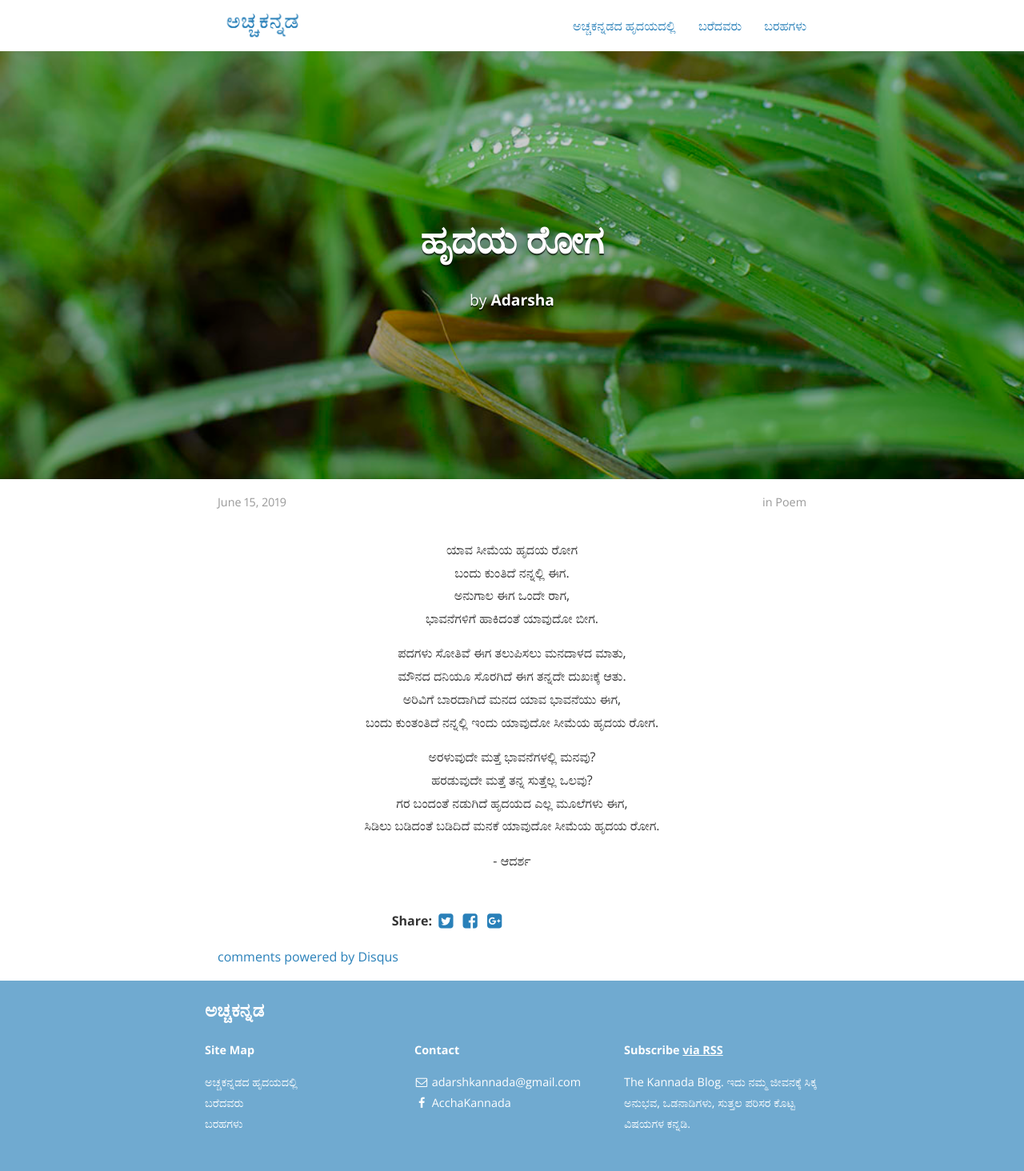
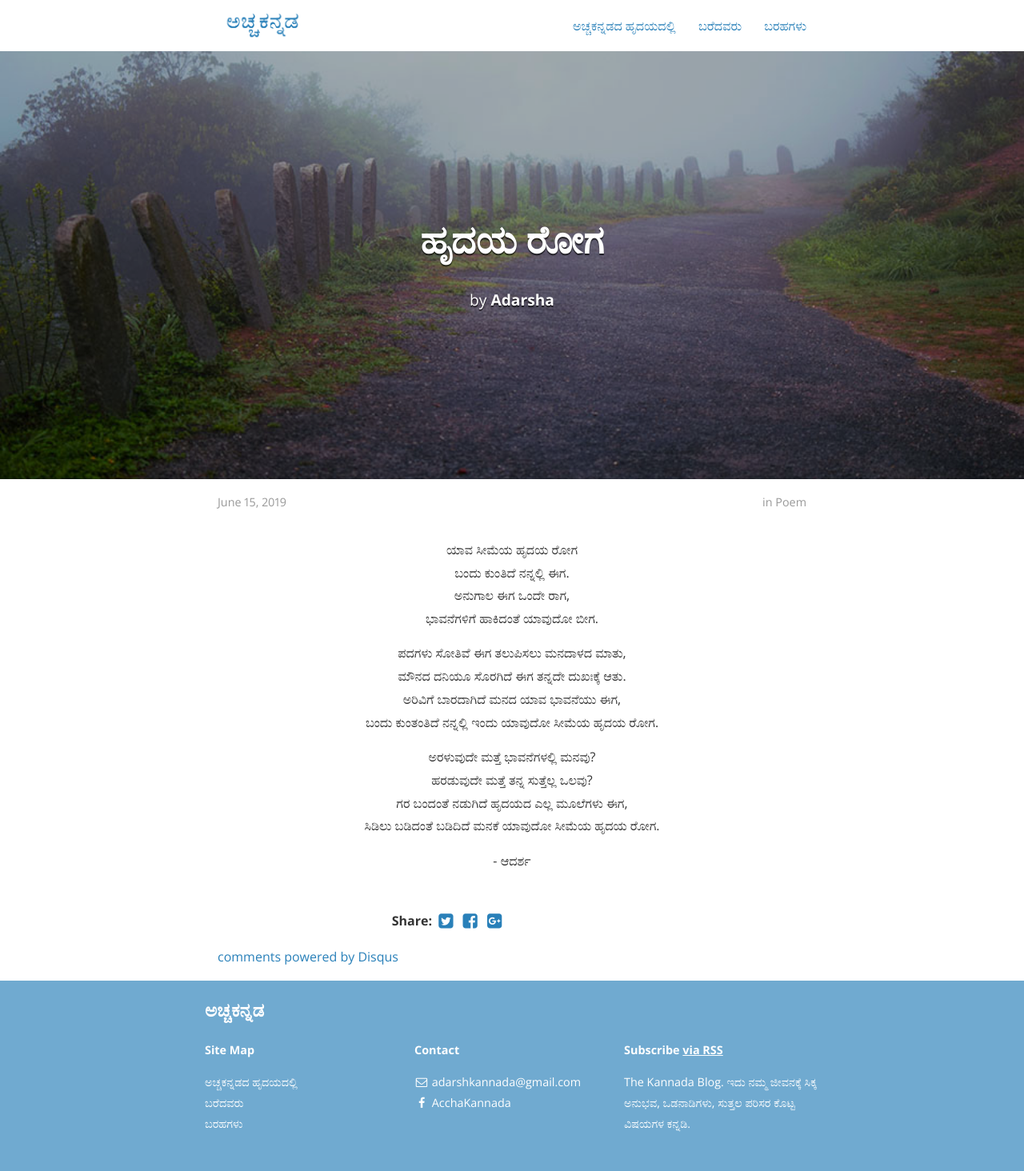
Before and after one commit to bencentra/centrarium, a Jekyll site: the page built from _posts/2019-06-15-hrudaya-roga.markdown, in a window 1280 px wide. Shown: the whole page at 80% size. Built offline with Jekyll 4.4.1, drawn with Linux system fonts in a browser that asks for light colours; nearby versions of some CDN libraries; comment, search, counter and statistics services are not loaded; a style sheet for code colours, icons or effects is not loaded.

Commit message:
change cover image
change cover image

```diff
--- a/_posts/2019-06-15-hrudaya-roga.markdown
+++ b/_posts/2019-06-15-hrudaya-roga.markdown
@@ -5,7 +5,7 @@ date: 2019-06-15
 author: Adarsha
 categories: Poem
 tags:	AcchaKannada Kannada Poem kavana life Nature jeevana sorrow relationship preethi love failure sadness
-cover: "assets/kelada-shabda-acchakannada.jpg"
+cover: "assets/hrudaya-roga-acchakannada.jpg"
 description: ಅರಿವಿಗೆ ಬಾರದಾಗಿದೆ ಮನದ ಯಾವ ಭಾವನೆಯು ಈಗ, ಬಂದು ಕುಂತಂತಿದೆ ನನ್ನಲ್ಲಿ ಇಂದು ಯಾವುದೋ ಸಾಮೆಯ ಹೃದಯ ರೋಗ.
 
 ---
```
